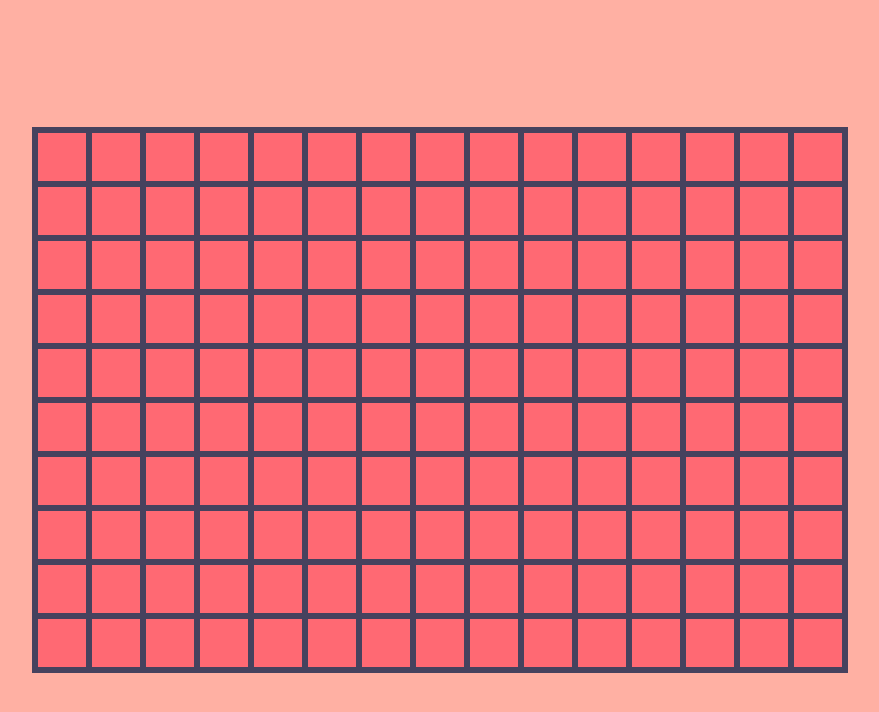
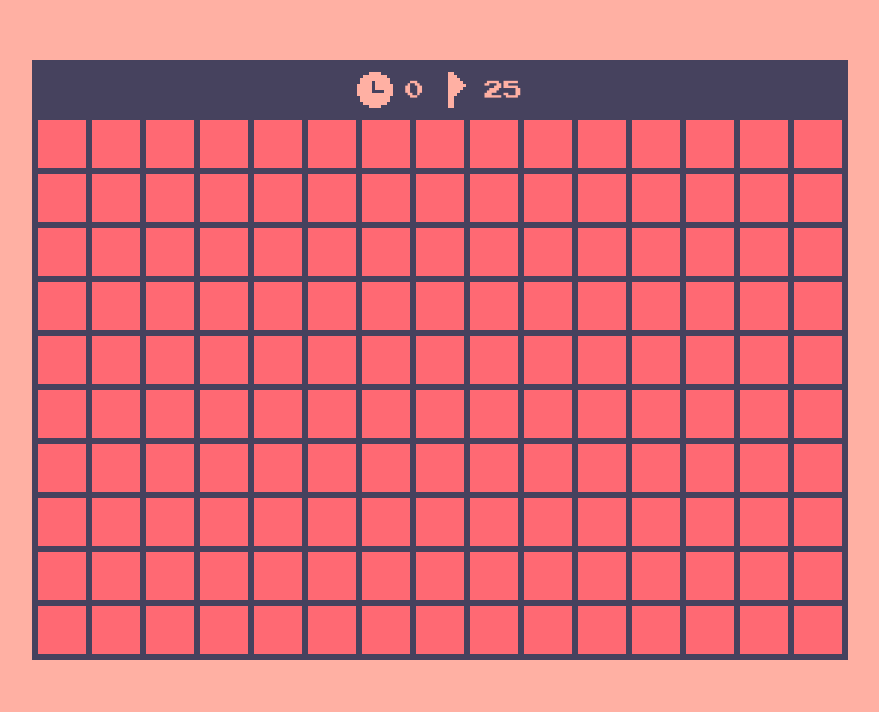
Before and after one commit to dienoov/minesweeper, a plain HTML site: page index.html in a window 1280 px wide. Shown: the whole page, without its empty margins (200-1079 px from the left). Drawn offline with Linux system fonts and the light colour scheme.

Commit message:
add time and flag

```diff
--- a/css/app.css
+++ b/css/app.css
@@ -1,9 +1,11 @@
 @import "minesweeper/minesweeper.css";
 
 body {
+    box-sizing: border-box;
     margin: 0;
+    padding: 32px;
     width: 100vw;
-    min-height: 100vh;
+    min-height: 90vh;
     display: flex;
     justify-content: center;
     align-items: center;
--- a/css/minesweeper/minesweeper.css
+++ b/css/minesweeper/minesweeper.css
@@ -20,7 +20,6 @@
     --minesweeper-color-five: #c45d9f;
     --minesweeper-color-six: #2ba9b4;
 
-    border: var(--minesweeper-border-width) solid var(--minesweeper-primary-foreground);
     font-family: var(--minesweeper-font-family);
 }
 
@@ -32,6 +31,7 @@
 }
 
 .minesweeper > .grid {
+    border: var(--minesweeper-border-width) solid var(--minesweeper-primary-foreground);
     display: grid;
     grid-template-columns: repeat(15, 1fr);
     grid-gap: var(--minesweeper-border-width);
@@ -95,3 +95,27 @@
     color: var(--minesweeper-primary-foreground);
     box-shadow: 0 0 0 var(--minesweeper-border-width) var(--minesweeper-primary-foreground);
 }
+
+.minesweeper > .info {
+    height: var(--minesweeper-button-size);
+    background-color: var(--minesweeper-primary-foreground);
+    color: var(--minesweeper-secondary-foreground);
+    border: var(--minesweeper-border-width) solid var(--minesweeper-primary-foreground);
+    border-bottom: none;
+    display: flex;
+    justify-content: center;
+    align-items: center;
+}
+
+.minesweeper > .info > .clock, .minesweeper > .info > .flag {
+    display: flex;
+    align-items: center;
+    font-size: calc(var(--minesweeper-button-size) * (2 / 5));
+    margin-right: var(--minesweeper-border-width);
+}
+
+.minesweeper > .info > .clock > img, .minesweeper > .info > .flag > img {
+    width: var(--minesweeper-button-size);
+    height: var(--minesweeper-button-size);
+    margin-right: var(--minesweeper-border-width);
+}
--- a/js/minesweeper/minesweeper.js
+++ b/js/minesweeper/minesweeper.js
@@ -6,11 +6,22 @@ class Minesweeper {
 
         this.rowCount = this.isPortrait ? 15 : 10;
         this.colCount = this.isPortrait ? 10 : 15;
-        this.mineCount = 30;
+        this.mineCount = 25;
 
         this.mines = 0;
+        this.recursiveRevealed = [];
 
-        this.recursiveRevealed = [];
+        this.info = document.createElement('div');
+
+        this.clockWrapper = document.createElement('div');
+        this.clockIcon = document.createElement('img');
+        this.clockText = document.createElement('time');
+        this.startClock = 0;
+
+        this.flagWrapper = document.createElement('div');
+        this.flagIcon = document.createElement('img');
+        this.flagText = document.createElement('span');
+        this.startFlag = this.mineCount;
 
         for (let r = 0; r < this.rowCount; r += 1) {
             this.squares[r] = [];
@@ -21,6 +32,20 @@ class Minesweeper {
                 this.grid.append(this.squares[r][c]);
             }
         }
+
+        this.clockWrapper.classList.add('clock');
+        this.clockIcon.src = 'svg/clock.svg';
+        this.clockText.innerText = '0';
+        this.clockWrapper.append(this.clockIcon, this.clockText);
+
+        this.flagWrapper.classList.add('flag');
+        this.flagIcon.src = 'svg/flag.svg';
+        this.flagText.innerText = this.startFlag;
+        this.flagWrapper.append(this.flagIcon, this.flagText);
+
+        this.info.classList.add('info');
+        this.info.append(this.clockWrapper, this.flagWrapper);
+        this.element.append(this.info);
 
         this.grid.classList.add('grid');
         this.element.append(this.grid);
@@ -35,6 +60,11 @@ class Minesweeper {
         const square = ev.target.closest('button');
 
         if (!square) return;
+
+        if (this.startClock === 0) {
+            this.startClock = new Date().getTime();
+            setInterval(this.timer.bind(this), 1000);
+        }
 
         while (this.mines < this.mineCount) {
             const randomRow = Math.floor(Math.random() * this.rowCount);
@@ -58,6 +88,11 @@ class Minesweeper {
 
         this.isBlank(square) && this.revealNeighbors(square);
         this.recursiveRevealed = [];
+    }
+
+    timer() {
+        const diff = new Date().getTime() - this.startClock;
+        this.clockText.innerText = Math.floor(diff / 1000);
     }
 
     insertNumberToNeighbors(r, c) {
```
Also changed, not shown: svg/clock.svg (added), svg/flag.svg (added).
